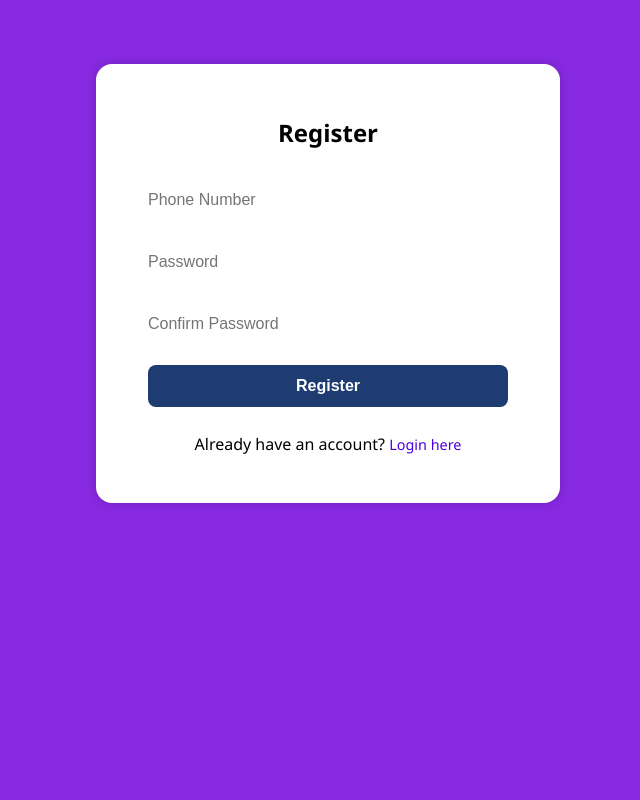
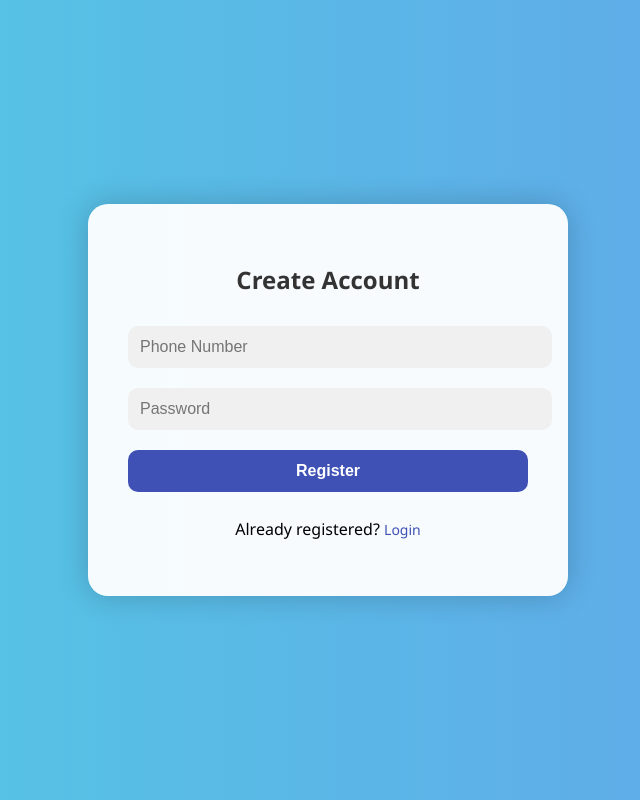
Before and after one commit to abdullahasad491326/SMS_Web_App, a Flask app: page /register in a window 1280 px wide. Shown: the whole page, without its empty margins (312-952 px from the left). Run offline with Flask 3, Linux system fonts and the light colour scheme.

Commit message:
Update register.html

```diff
--- a/app/templates/register.html
+++ b/app/templates/register.html
@@ -1,71 +1,109 @@
 <!DOCTYPE html>
 <html lang="en">
 <head>
-  <meta charset="UTF-8">
+  <meta charset="UTF-8" />
   <title>Register - SMS App</title>
+  <meta name="viewport" content="width=device-width, initial-scale=1.0" />
+  <link rel="stylesheet" href="{{ url_for('static', filename='style.css') }}">
   <style>
     body {
       margin: 0;
       padding: 0;
-      font-family: 'Segoe UI', sans-serif;
-      animation: colorChange 10s infinite alternate;
+      background: linear-gradient(270deg, #ff6ec4, #7873f5, #4ADEDE, #3f51b5);
+      background-size: 800% 800%;
+      animation: gradientShift 10s ease infinite;
+      font-family: 'Segoe UI', Tahoma, Geneva, Verdana, sans-serif;
+      display: flex;
+      justify-content: center;
+      align-items: center;
+      height: 100vh;
     }
 
-    @keyframes colorChange {
-      0% { background-color: #1e3c72; }
-      25% { background-color: #2a5298; }
-      50% { background-color: #4a00e0; }
-      75% { background-color: #8e2de2; }
-      100% { background-color: #1e3c72; }
+    @keyframes gradientShift {
+      0% { background-position: 0% 50%; }
+      50% { background-position: 100% 50%; }
+      100% { background-position: 0% 50%; }
     }
 
     .container {
-      background: white;
-      padding: 2rem;
-      margin: auto;
-      margin-top: 8vh;
+      background-color: rgba(255, 255, 255, 0.95);
+      border-radius: 20px;
+      box-shadow: 0 0 30px rgba(0,0,0,0.2);
+      padding: 40px;
       width: 90%;
       max-width: 400px;
-      border-radius: 1rem;
-      box-shadow: 0 0 10px rgba(0,0,0,0.2);
       text-align: center;
+      animation: fadeIn 1.5s ease;
     }
 
-    input, button {
-      width: 90%;
+    @keyframes fadeIn {
+      from { opacity: 0; transform: scale(0.9); }
+      to { opacity: 1; transform: scale(1); }
+    }
+
+    h2 {
+      margin-bottom: 20px;
+      color: #333;
+    }
+
+    input {
+      width: 100%;
       padding: 12px;
       margin: 10px 0;
-      border-radius: 8px;
       border: none;
-      font-size: 1rem;
+      border-radius: 10px;
+      background-color: #f0f0f0;
+      font-size: 16px;
     }
 
     button {
-      background-color: #1e3c72;
+      width: 100%;
+      padding: 12px;
+      background: #3f51b5;
+      border: none;
       color: white;
       font-weight: bold;
+      font-size: 16px;
+      border-radius: 10px;
       cursor: pointer;
+      transition: background 0.3s ease;
+    }
+
+    button:hover {
+      background: #303f9f;
+    }
+
+    .flash {
+      margin: 10px 0;
+      color: red;
+      font-weight: bold;
     }
 
     a {
-      font-size: 0.9rem;
-      color: #4a00e0;
+      color: #3f51b5;
       text-decoration: none;
+      font-size: 14px;
+    }
+
+    a:hover {
+      text-decoration: underline;
     }
   </style>
 </head>
 <body>
   <div class="container">
-    <h2>Register</h2>
-    <form method="POST" action="/register">
+    <h2>Create Account</h2>
+    {% with messages = get_flashed_messages() %}
+      {% if messages %}
+        <div class="flash">{{ messages[0] }}</div>
+      {% endif %}
+    {% endwith %}
+    <form action="/register" method="POST">
       <input type="text" name="phone" placeholder="Phone Number" required>
       <input type="password" name="password" placeholder="Password" required>
-      <input type="password" name="confirm_password" placeholder="Confirm Password" required>
       <button type="submit">Register</button>
     </form>
-    <p>Already have an account? <a href="/login">Login here</a></p>
+    <p>Already registered? <a href="/login">Login</a></p>
   </div>
-
-  <script src="{{ url_for('static', filename='script.js') }}"></script>
 </body>
-</html>
+  </html>
```
